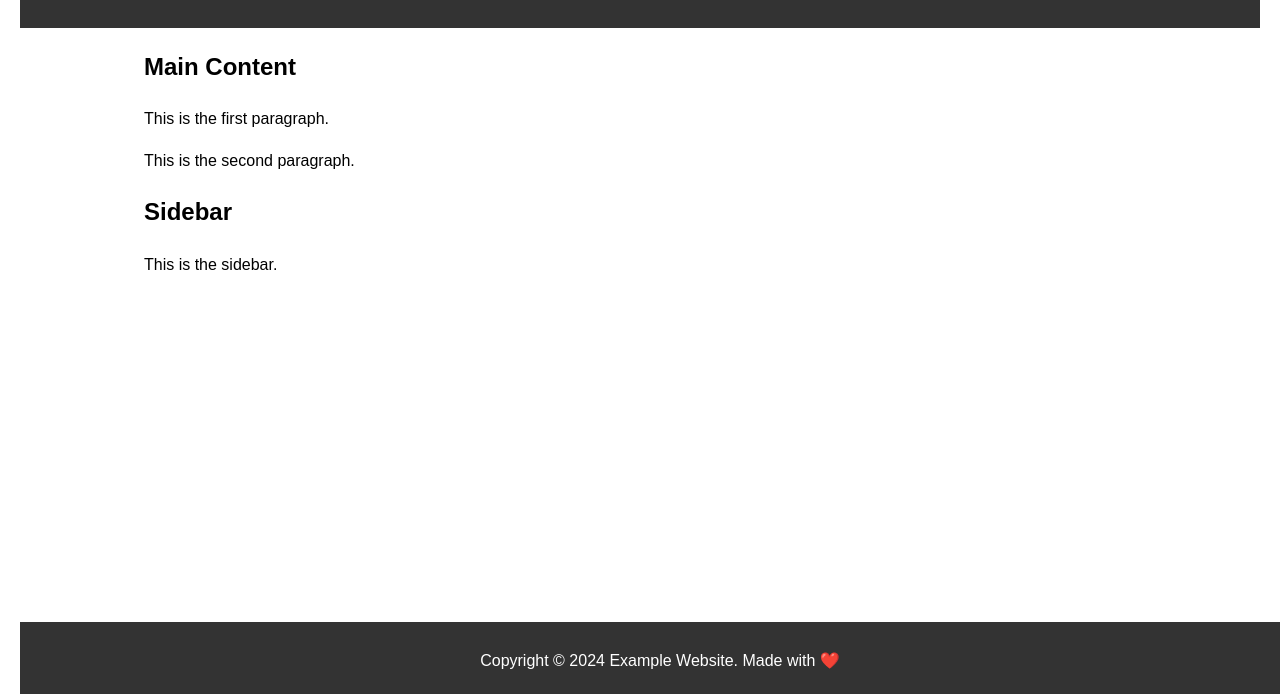
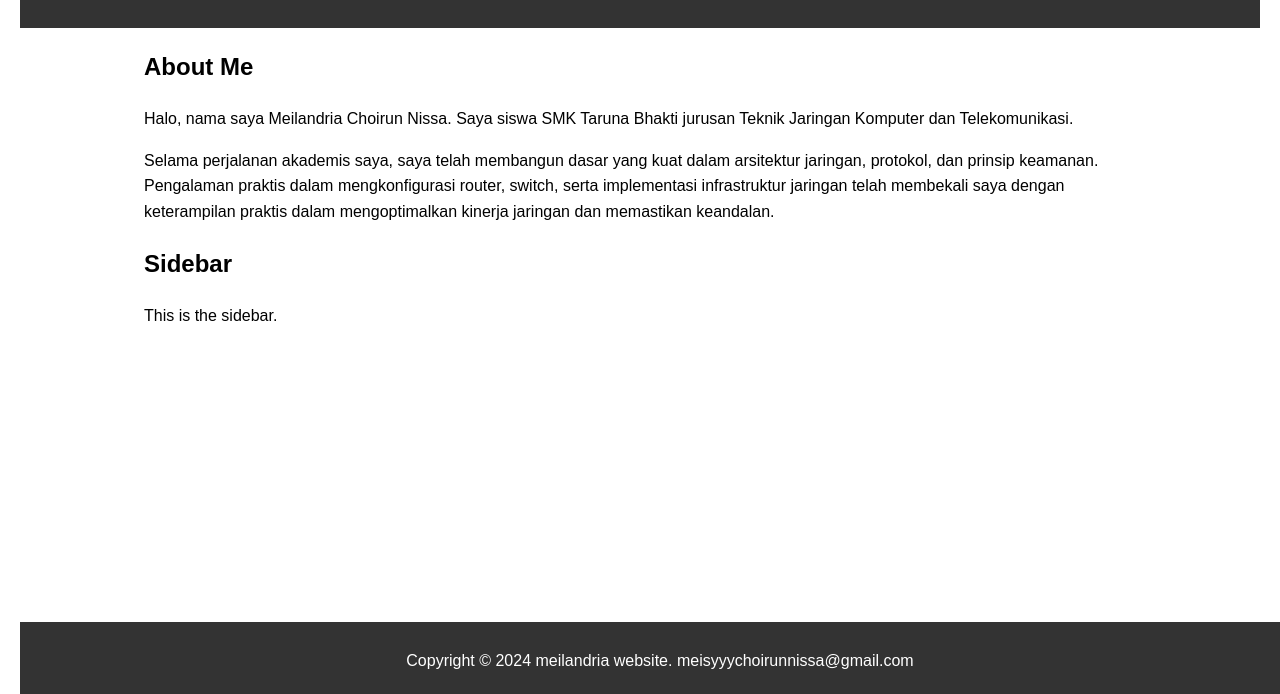
Before and after one commit to meisyyy/meisyyy.github.io, a plain HTML site: page index.html in a window 1280 px wide. Shown: the part 106-800 px from the top of the page. Drawn offline with Linux system fonts and the light colour scheme.

Commit message:
Update index.html
added index.html

```diff
--- a/index.html
+++ b/index.html
@@ -47,9 +47,9 @@
 
 <div class="container">
     <section id="content">
-        <h2>Main Content</h2>
-        <p>This is the first paragraph.</p>
-        <p>This is the second paragraph.</p>
+        <h2>About Me</h2>
+        <p>Halo, nama saya Meilandria Choirun Nissa. Saya siswa SMK Taruna Bhakti jurusan Teknik Jaringan Komputer dan Telekomunikasi.  </p>
+        <p>Selama perjalanan akademis saya, saya telah membangun dasar yang kuat dalam arsitektur jaringan, protokol, dan prinsip keamanan. Pengalaman praktis dalam mengkonfigurasi router, switch, serta implementasi infrastruktur jaringan telah membekali saya dengan keterampilan praktis dalam mengoptimalkan kinerja jaringan dan memastikan keandalan.</p>
     </section>
 
     <aside id="sidebar">
@@ -59,7 +59,7 @@
 </div>
 
 <footer>
-    <p>Copyright &copy; 2024 Example Website. Made with ❤️</p>
+    <p>Copyright &copy; 2024 meilandria website. meisyyychoirunnissa@gmail.com</p>
 </footer>
 
 </body>
```
